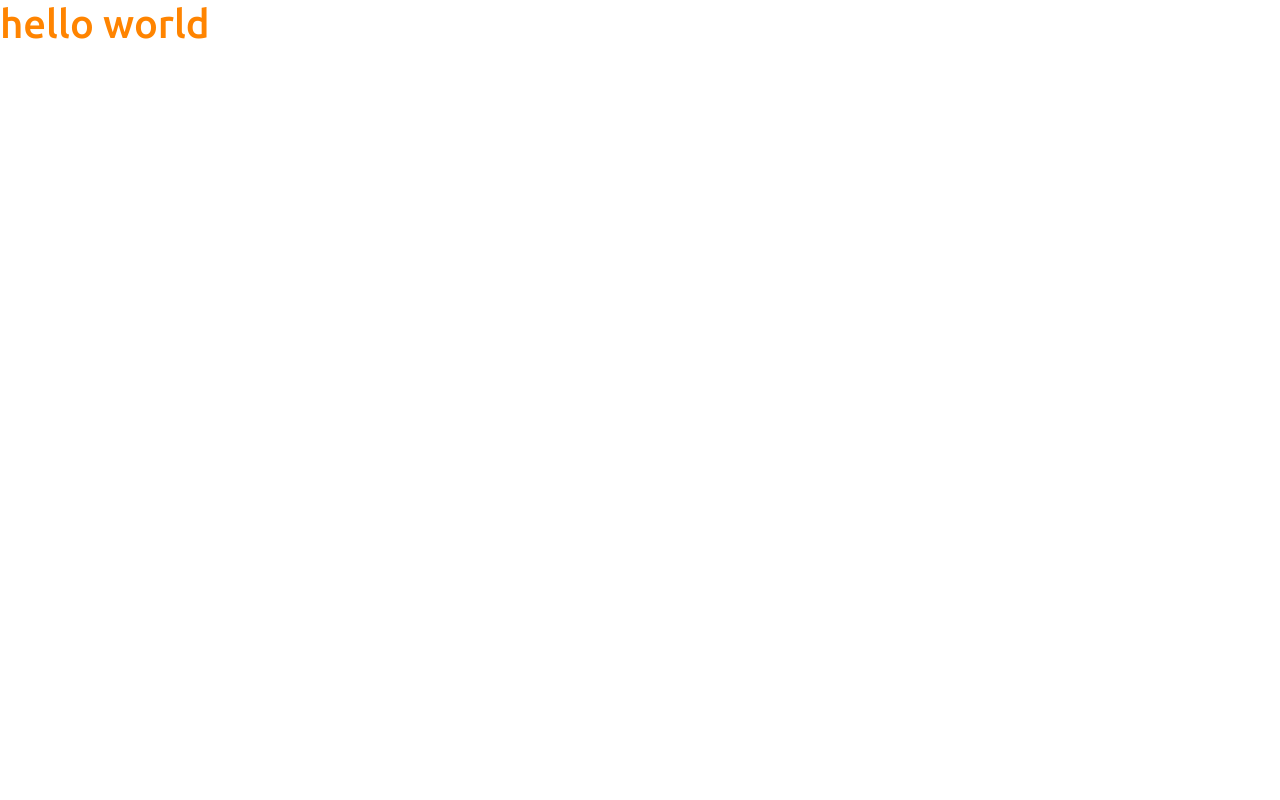
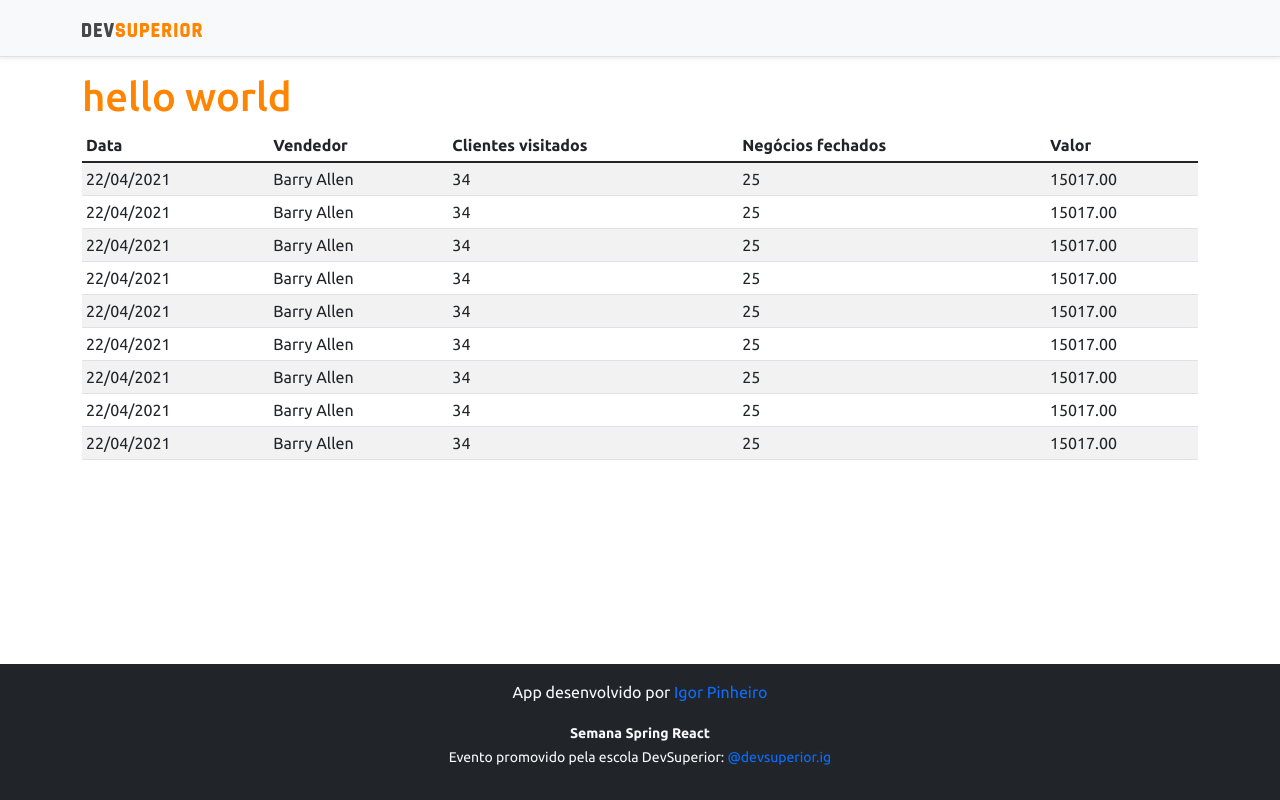
Before and after one commit to igorpserra/Projeto-Spring-React, a React (Create React App) app in the folder frontend/: page / in a window 1280 px wide. Built offline with nearby package versions, Linux system fonts and the light colour scheme.

Commit message:
Basic static components

```diff
--- a/frontend/public/index.html
+++ b/frontend/public/index.html
@@ -13,7 +13,7 @@
 
     <link rel="manifest" href="%PUBLIC_URL%/manifest.json" />
 
-    <title>Vendas App</title>
+    <title>DS Vendas</title>
   </head>
   <body>
     <noscript>Você precisa habilitar o javascript para rodar este app</noscript>
--- a/frontend/src/App.tsx
+++ b/frontend/src/App.tsx
@@ -1,8 +1,17 @@
+import DataTable from "components/DataTable";
+import Footer from "components/Footer";
+import NavBar from "components/NavBar";
+
 function App() {
   return (
-    <div>
-      <h1 className='text-primary'>hello world</h1>
-    </div>
+    <>
+      <NavBar />
+      <div className="container">
+        <h1 className='text-primary'>hello world</h1>
+        <DataTable />
+      </div>
+      <Footer />
+    </>
   );
 }
 
--- a/frontend/src/assets/css/styles.css
+++ b/frontend/src/assets/css/styles.css
@@ -6,6 +6,10 @@
 html, body {
     height: 100%;
     font-family: "Ubuntu", sans-serif;
+}
+
+a {
+    text-decoration: none;
 }
 
 #root {
--- /dev/null
+++ b/frontend/src/components/DataTable/index.tsx
@@ -0,0 +1,76 @@
+const DataTable = () => {
+    return (
+        <div className="table-responsive">
+            <table className="table table-striped table-sm">
+                <thead>
+                    <tr>
+                        <th>Data</th>
+                        <th>Vendedor</th>
+                        <th>Clientes visitados</th>
+                        <th>Negócios fechados</th>
+                        <th>Valor</th>
+                    </tr>
+                </thead>
+                <tbody>
+                    <tr>
+                        <td>22/04/2021</td>
+                        <td>Barry Allen</td>
+                        <td>34</td>
+                        <td>25</td>
+                        <td>15017.00</td>
+                    </tr>
+                    <tr>
+                        <td>22/04/2021</td>
+                        <td>Barry Allen</td>
+                        <td>34</td>
+                        <td>25</td>
+                        <td>15017.00</td>
+                    </tr><tr>
+                        <td>22/04/2021</td>
+                        <td>Barry Allen</td>
+                        <td>34</td>
+                        <td>25</td>
+                        <td>15017.00</td>
+                    </tr><tr>
+                        <td>22/04/2021</td>
+                        <td>Barry Allen</td>
+                        <td>34</td>
+                        <td>25</td>
+                        <td>15017.00</td>
+                    </tr><tr>
+                        <td>22/04/2021</td>
+                        <td>Barry Allen</td>
+                        <td>34</td>
+                        <td>25</td>
+                        <td>15017.00</td>
+                    </tr><tr>
+                        <td>22/04/2021</td>
+                        <td>Barry Allen</td>
+                        <td>34</td>
+                        <td>25</td>
+                        <td>15017.00</td>
+                    </tr><tr>
+                        <td>22/04/2021</td>
+                        <td>Barry Allen</td>
+                        <td>34</td>
+                        <td>25</td>
+                        <td>15017.00</td>
+                    </tr><tr>
+                        <td>22/04/2021</td>
+                        <td>Barry Allen</td>
+                        <td>34</td>
+                        <td>25</td>
+                        <td>15017.00</td>
+                    </tr><tr>
+                        <td>22/04/2021</td>
+                        <td>Barry Allen</td>
+                        <td>34</td>
+                        <td>25</td>
+                        <td>15017.00</td>
+                    </tr>
+                </tbody>
+            </table>
+        </div>
+    );
+}
+export default DataTable;
--- /dev/null
+++ b/frontend/src/components/Footer/index.tsx
@@ -0,0 +1,15 @@
+
+
+
+function Footer() {
+    return (
+        <footer className="footer mt-auto py-3 bg-dark">
+            <div className="container">
+                <p className="text-light">App desenvolvido por <a href="https://github.com/igorpserra" target="_blank" rel="noreferrer">Igor Pinheiro</a></p>
+                <p className="text-light"><small><strong>Semana Spring React</strong><br />
+                    Evento promovido pela escola DevSuperior: <a href="https://instagram.com/devsuperior.ig" target="_blank" rel="noreferrer">@devsuperior.ig</a></small></p>
+            </div>
+        </footer>
+    );
+}
+export default Footer;
--- /dev/null
+++ b/frontend/src/components/NavBar/index.tsx
@@ -0,0 +1,15 @@
+import ImgDsDark from "../../assets/img/ds-dark.svg";
+
+function NavBar() {
+    return (
+        <div className="d-flex flex-column flex-md-row align-items-center p-3 px-md-4 mb-3 bg-light border-bottom shadow-sm">
+            <div className="container">
+                <nav className="my-2 my-md-0 mr-md-3">
+                    <img src={ImgDsDark} alt="DevSuperior" width="120" />
+                </nav>
+            </div>
+        </div>
+    );
+}
+
+export default NavBar;
```
Also changed, not shown: frontend/src/assets/img/ds-dark.svg (added).
